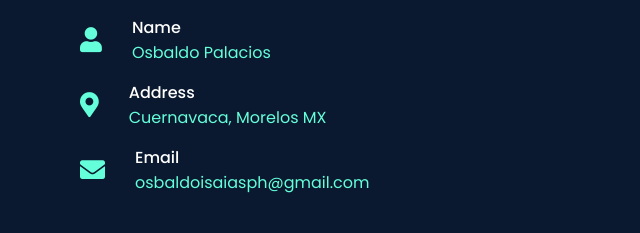
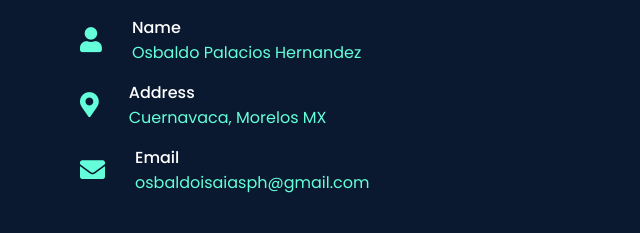
Before and after one commit to osbaldoisaias/Portfolio, a plain HTML site: page index.html in a window 1280 px wide. Shown: the part 3070-3303 px from the top of the page, 0-640 px from the left. Drawn offline with nearby package versions, Linux system fonts and the light colour scheme.

Commit message:
Apellido

```diff
--- a/index.html
+++ b/index.html
@@ -154,7 +154,7 @@
                             <i class="fas fa-user"></i>
                             <div class="info">
                                 <div class="head">Name</div>
-                                <div class="sub-title">Osbaldo Palacios</div>
+                                <div class="sub-title">Osbaldo Palacios Hernandez</div>
                             </div>
                         </div>
                         <div class="row">
```
